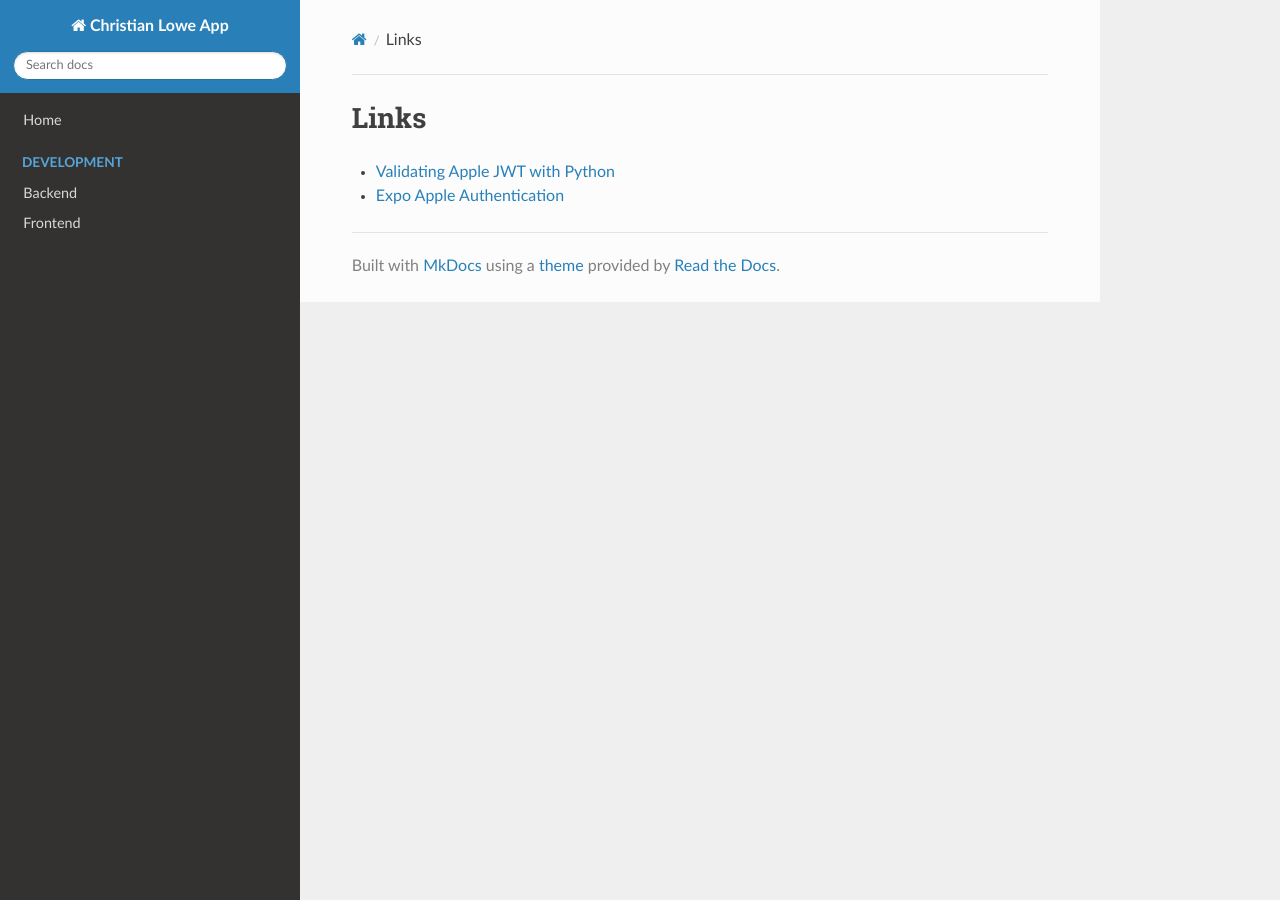
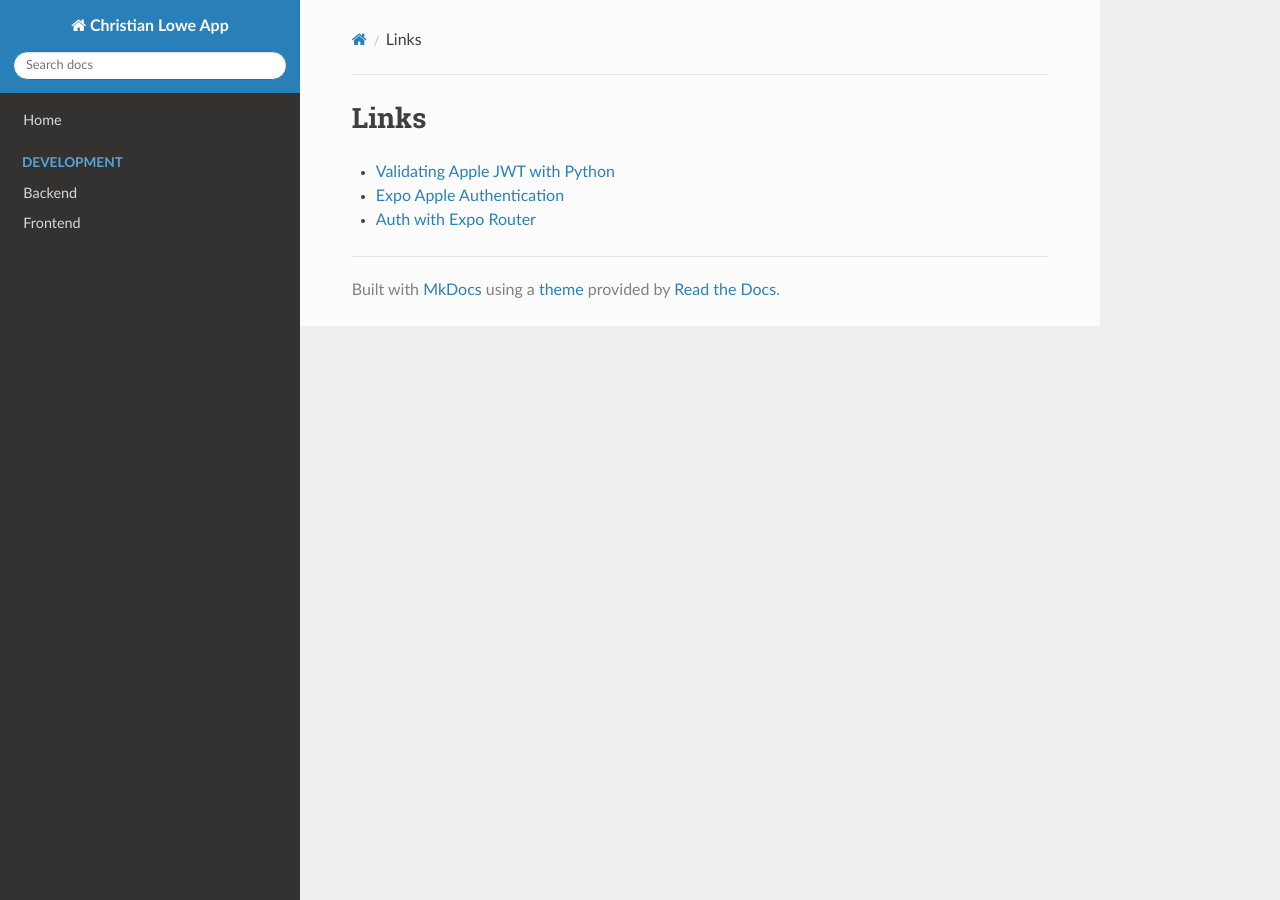
Before and after one commit to imchristianlowe/lab, an MkDocs documentation site: the page built from docs/links/README.md, in a window 1280 px wide. Built offline with MkDocs 1.6.1, drawn with Linux system fonts in a browser that asks for light colours; nearby versions of some CDN libraries.

Commit message:
add link for auth

```diff
--- a/docs/links/README.md
+++ b/docs/links/README.md
@@ -2,3 +2,4 @@
 
 * [Validating Apple JWT with Python](https://gist.github.com/davidhariri/b053787aabc9a8a9cc0893244e1549fe)
 * [Expo Apple Authentication](https://docs.expo.dev/versions/latest/sdk/apple-authentication/)
+* [Auth with Expo Router](https://docs.expo.dev/router/reference/authentication/#using-react-context-and-route-groups)
```
